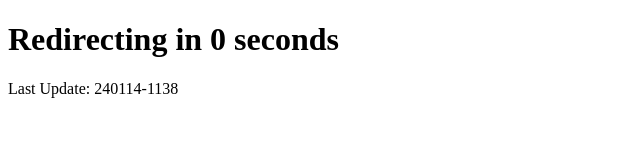
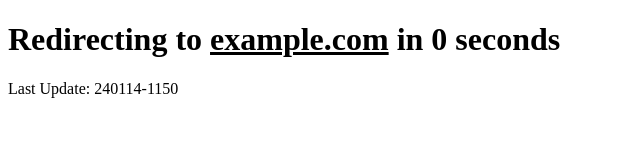
Before and after one commit to pon01/testbed, a plain HTML site: page redirect.html in a window 1280 px wide. Shown: the whole page, without its empty margins (0-640 px from the left). Drawn offline with Linux system fonts and the light colour scheme.

Commit message:
added text example.com

```diff
--- a/redirect.html
+++ b/redirect.html
@@ -5,7 +5,7 @@
     <title>Redirecting...</title>
 </head>
 <body>
-    <h1>Redirecting in <span id="countdown">5</span> seconds</h1>
+    <h1>Redirecting to <u>example.com</u> in <span id="countdown">5</span> seconds</h1>
     <script>
         // Function to update the countdown and perform the redirection
         function updateCountdown() {
@@ -28,7 +28,7 @@
         };
     </script>
     <div>
-        Last Update: 240114-1138
+        Last Update: 240114-1150
     </div>
 </body>
 </html>
```
